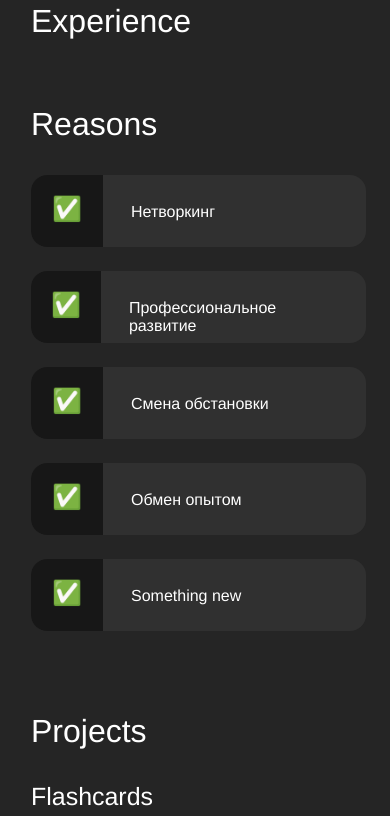
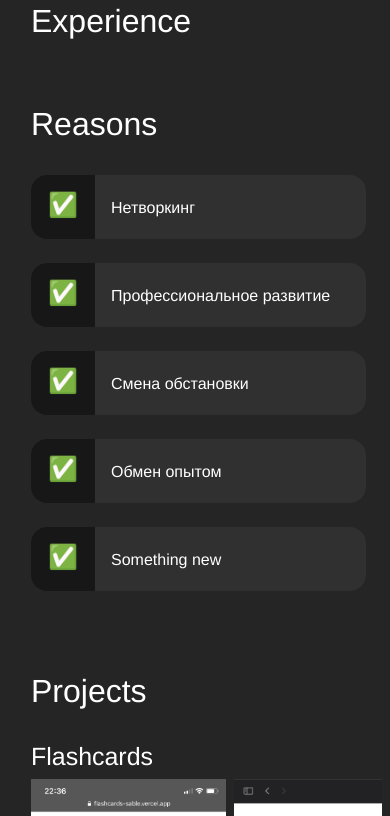
Before and after one commit to Seeerk/utro-interview, a plain HTML site: page index.html in a window 390 px wide. Shown: the part 2597-3413 px from the top of the page. Drawn offline with Linux system fonts and the light colour scheme; a script that the page names is missing.

Commit message:
style fixes

```diff
--- a/Style.css
+++ b/Style.css
@@ -129,7 +129,7 @@ h1 {
 }
 
 .emoji {
-    padding: 20px
+    padding: 20px;
 }
 
 .reason-Card-Text {
@@ -166,6 +166,7 @@ h3 {
 .project-Link {
     padding: 16px 0;
     color: orange;
+    text-decoration: underline;
 }
 
 p {
@@ -265,6 +266,29 @@ h4 {
     .reason-Card-Text {
         vertical-align: middle;
         font-size: 16px;
-        padding: 28px;
+        padding: 24px 16px;
+    }
+
+    .reason-Card {
+      display: flex;
+      margin: 24px auto;
+      width: calc(100% - 16px);
+      height: 64px;
+      background-color: #303030;
+      border-radius: 16px;
+    }
+
+    .reason-Card-Img {
+        background: #171717;
+        text-align: center;
+        justify-content: center;
+        font-size: 24px;
+        width: 64px;
+        border-radius: 16px 0 0 16px;
+        margin: 0;
+    }
+
+    .emoji {
+      padding: 16px;
     }
 }
```
